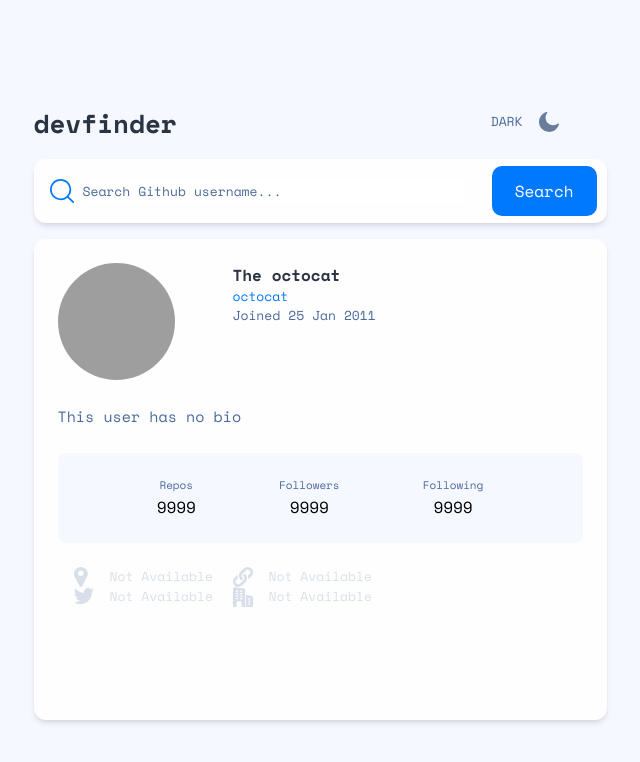
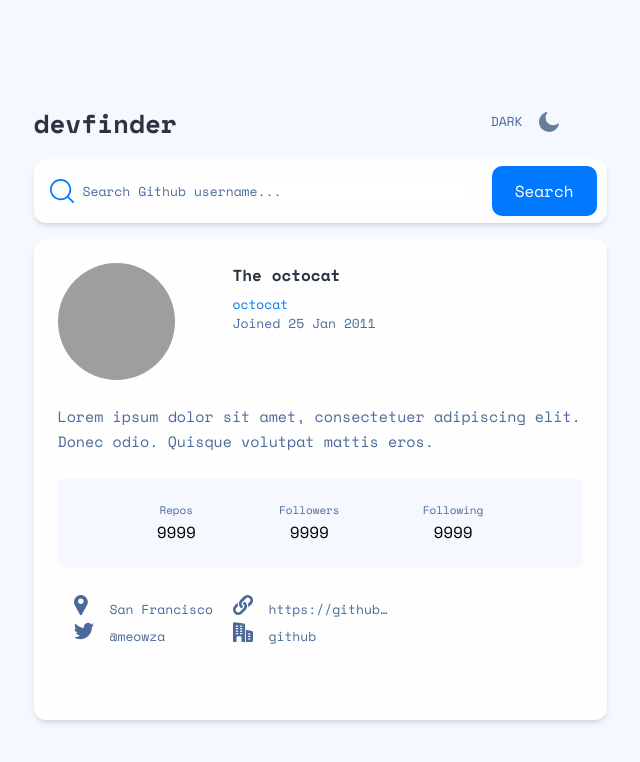
Before and after one commit to R3sty/github-user-search, a React (Vite) app: page / in a window 1280 px wide. Shown: the top 762 px of the page, without its empty margins (344-984 px from the left). Built offline with nearby package versions, Linux system fonts and the light colour scheme; grey boxes are pictures that could not be loaded.

Commit message:
for submission

```diff
--- a/src/App.tsx
+++ b/src/App.tsx
@@ -21,7 +21,7 @@
     }
   }, [theme]);
 
-  const handleThemeSwitch = () => {
+ const handleThemeSwitch = () => {
     setTheme(theme === "dark" ? "light" : "dark")
   };
 
--- a/src/components/Links.tsx
+++ b/src/components/Links.tsx
@@ -10,8 +10,8 @@
 export const Links = ({ content, href, children}: LinkProps) => {
     return href !== null ? (
         <a
-        className={classnames('flex items-center gap-4 text-xs text-bluishGrey', {
-            'opacity-20': content === 'Not Available',
+        className={classnames('flex items-center gap-4 text-xs text-bluishGrey dark:text-whiteDm space-y-2', {
+            'opacity-50': content === 'Not available',
         })}
         href={href}
     >
@@ -20,7 +20,7 @@
     </a>
 ) : (
     <span
-        className={classnames('flex items-center gap-4 text-xs text-bluishGrey', {
+        className={classnames('flex items-center gap-4 text-xs text-bluishGrey dark:text-whiteDm', {
             'opacity-20': content === 'Not available',
         })}
     >
--- a/src/components/ProfileCard.tsx
+++ b/src/components/ProfileCard.tsx
@@ -7,22 +7,22 @@
 
 export const ProfileCard = (userData: DefaultData) => {
     return (
-        <div className="mt-4 mx-6 bg-white tablet:h-[481px] tablet:w-[573px] desktop:h-[444px] desktop:w-[730px] shadow-md rounded-xl ">
+        <div className="mt-4 mx-6 bg-white tablet:h-[481px] tablet:w-[573px] desktop:h-[444px] desktop:w-[730px] shadow-md rounded-xl dark:bg-bluishGreyDm ">
             <div className="grid grid-cols-3 p-6 desktop:grid desktop:grid-cols-3 desktop:p-6">
                 {userData ? (
                     <Avatar avatarUrl={userData.avatar_url || defaultData.avatar_url} />
                 ) : (
                     <Avatar avatarUrl={defaultData.avatar_url} />
                 )}
-                <div className="col-span-2 desktop:flex">
-                    <div>
-                <div className="text-black text-m desktop:text-[26px] desktop:mt-4">{userData?.name || defaultData.name } </div>
-                    <div className="text-blue text-xs col-span-2 desktop:text-m desktop:font-normal desktop:mt-4 mr-6">{userData?.login || defaultData.login}</div>
+                <div className="col-span-2 desktop:flex desktop:justify-between desktop:mr-8">
+                    <div className="desktop:justify-left space-y-2">
+                <div className="text-black dark:text-whiteDm text-m desktop:text-[26px] desktop:mt-4">{(userData && userData.name) ? userData.name : defaultData.name } </div>
+                    <div className="text-blue text-xs col-span-2 desktop:text-m desktop:font-normal desktop:mt-4 mr-6">{(userData && userData.login) ? userData.login : defaultData.login || "This user has no login data"}</div>
                     </div>
-
-                    <div className="text-bluishGrey text-xs col-span-2 desktop:mt-6 desktop:pl-40">Joined {moment(userData?.created_at || defaultData.created_at).format('DD MMM yyy')}</div>
+                    <div className="text-bluishGrey dark:text-whiteDm text-xs col-span-2 desktop:mt-6">Joined {moment(userData?.created_at || defaultData.created_at).format('DD MMM yyy')}</div>
                     </div>
-                <div className="mt-6 text-bluishGrey text-s col-span-3 desktop:text-m desktop:mr-6 desktop:col-span-2">{userData?.bio || "This user has no bio"}</div>
+                <div className="mt-6 text-bluishGrey dark:text-whiteDm text-s col-span-3 desktop:text-m desktop:mr-6 desktop:col-span-2">{(userData && userData.bio) ? userData.bio : "Lorem ipsum dolor sit amet, consectetuer adipiscing elit. Donec odio. Quisque volutpat mattis eros." || "This user has no bio"}
+            </div>
 
                 <StatsContainer {...userData} />
                 <LinksContainer {...userData} />
--- a/src/components/Search.tsx
+++ b/src/components/Search.tsx
@@ -17,19 +17,19 @@
 
     return (
         <div className="mx-6 mt-4 tablet:w-full desktop:w-full">
-            <form className="rounded-xl h-16 bg-white shadow-md items-center flex flex-row" onSubmit={handleSubmit} >
+            <form className="rounded-xl h-16 bg-white  dark:bg-bluishGreyDm shadow-md items-center flex flex-row" onSubmit={handleSubmit} >
                 <div className="p-4 flex flex-1">
                     <svg className="h-6 w-6" height="20" width="20" xmlns="http://www.w3.org/2000/svg"><path d="M10.609 0c5.85 0 10.608 4.746 10.608 10.58 0 2.609-.952 5-2.527 6.847l5.112 5.087a.87.87 0 01-1.227 1.233l-5.118-5.093a10.58 10.58 0 01-6.848 2.505C4.759 21.16 0 16.413 0 10.58 0 4.747 4.76 0 10.609 0zm0 1.74c-4.891 0-8.87 3.965-8.87 8.84 0 4.874 3.979 8.84 8.87 8.84a8.855 8.855 0 006.213-2.537l.04-.047a.881.881 0 01.058-.053 8.786 8.786 0 002.558-6.203c0-4.875-3.979-8.84-8.87-8.84z" fill="#0079ff" /></svg>
 
                 <input
                     ref={searchRef}
                     onChange={handleChange}
-                        className="ml-[9px] flex-1 truncate text-xs font-light caret-[#0079FF] outline-none placeholder:text-bluishGrey desktop:text-s"
+                        className="ml-[9px] flex-1 truncate text-xs font-light text-bluishGrey caret-[#0079FF] outline-none placeholder:text-bluishGrey dark:bg-bluishGreyDm dark: dark:text-whiteDm desktop:text-s"
                     placeholder={"Search Github username..."}
                     type="text"
                     />
                 </div>
-                {showNoResults && <span className='hidden pr-[14px] text-sm font-bold text-[#F74646] md:block'>No results</span>}
+                {showNoResults && <span className='hidden pr-[14px] text-sm font-bold text-[#F74646] desktop:block'>No results</span>}
                     <button className="rounded-[10px] bg-blue px-3 mr-2 pt-[12.5px] pb-[13.5px] text-sm text-white transition-colors hover:bg-[#60ABFF] tablet:my-[9.5px] tablet:mx-[10px] tablet:px-[23px] desktop:text-[1rem]" type="submit">Search</button>
                 </form>
         </div>
--- a/src/components/Stats.tsx
+++ b/src/components/Stats.tsx
@@ -6,8 +6,8 @@
 export const Stats = ({ stats, data}: Props) => {
     return (
         <div>
-            <div className="text-[11px] text-bluishGrey">{stats}</div>
-            <div className="mt-px">{data}</div>
+            <div className="text-[11px] text-bluishGrey dark:text-whiteDm">{stats}</div>
+            <div className="mt-px dark:text-whiteDm">{data}</div>
         </div>
     )
 }
--- a/src/containers/LinksContainer.tsx
+++ b/src/containers/LinksContainer.tsx
@@ -3,36 +3,27 @@
 import { defaultData } from "../lib/defaultData";
 //import { useEffect, useState } from "react";
 
-type defaultData = Pick<DefaultData, 'blog' | 'company' | 'twitter_username' | 'location'>
+type Props = Pick<DefaultData, 'blog' | 'company' | 'twitter_username' | 'location'>;
 
-export const LinksContainer = (userData: defaultData) => {
-
-    // const [location, setLocation] = useState(defaultData.location)
-    // useEffect(() => {
-    //     if (userData?.location)
-    //     {
-    //         setLocation(userData.location)
-    //     }
-    //     else ( setLocation("Not available"))
-    // }, [userData]);
+export const LinksContainer = (userData: Props) => {
 
     return (
         <div className="col-span-2 tablet:col-span-2 tablet:grid tablet:grid-cols-2 desktop:col-span-2 desktop:grid desktop:grid-cols-2 py-6 px-4 desktop:mr-10">
-            <Links
-                content={userData?.location || 'Not Available'}
+            <Links className="dark:text-whiteDm"
+                content={(userData && userData.location) ? userData.location : defaultData.location || 'Not available'}
                 href={userData?.location || undefined}>
-                <div className="pr-4"><svg height="20" width="14" xmlns="http://www.w3.org/2000/svg"><path d="M12.797 3.425C11.584 1.33 9.427.05 7.03.002a7.483 7.483 0 00-.308 0C4.325.05 2.17 1.33.955 3.425a6.963 6.963 0 00-.09 6.88l4.959 9.077.007.012c.218.38.609.606 1.045.606.437 0 .828-.226 1.046-.606l.007-.012 4.96-9.077a6.963 6.963 0 00-.092-6.88zm-5.92 5.638c-1.552 0-2.813-1.262-2.813-2.813s1.261-2.812 2.812-2.812S9.69 4.699 9.69 6.25 8.427 9.063 6.876 9.063z" fill="#4b6a9b"/></svg></div>
+                <div className="pr-4"><svg className="fill-bluishGrey dark:fill-whiteDm" height="20" width="14" xmlns="http://www.w3.org/2000/svg"><path d="M12.797 3.425C11.584 1.33 9.427.05 7.03.002a7.483 7.483 0 00-.308 0C4.325.05 2.17 1.33.955 3.425a6.963 6.963 0 00-.09 6.88l4.959 9.077.007.012c.218.38.609.606 1.045.606.437 0 .828-.226 1.046-.606l.007-.012 4.96-9.077a6.963 6.963 0 00-.092-6.88zm-5.92 5.638c-1.552 0-2.813-1.262-2.813-2.813s1.261-2.812 2.812-2.812S9.69 4.699 9.69 6.25 8.427 9.063 6.876 9.063z"/></svg></div>
             </Links>
             <Links
-                content={userData?.blog || 'Not Available'}
+                content={(userData && userData.blog) ? userData.blog : defaultData.blog || 'Not available'}
                 href={userData?.blog || undefined}>
-                <div className="pr-4"><svg height="20" width="20" xmlns="http://www.w3.org/2000/svg"><g fill="#4b6a9b"><path d="M7.404 5.012c-2.355 2.437-1.841 6.482.857 8.273.089.06.207.048.283-.027.568-.555 1.049-1.093 1.47-1.776a.213.213 0 00-.084-.3A2.743 2.743 0 018.878 10.1a2.64 2.64 0 01-.223-1.803c.168-.815 1.043-1.573 1.711-2.274l-.004-.002 2.504-2.555a2.568 2.568 0 013.648-.019 2.6 2.6 0 01.037 3.666l-1.517 1.56a.266.266 0 00-.06.273c.35 1.012.435 2.44.201 3.519-.006.03.031.05.053.028l3.228-3.295c2.062-2.105 2.044-5.531-.04-7.615a5.416 5.416 0 00-7.691.04L7.417 4.998l-.013.014z" /><path d="M13.439 13.75a.401.401 0 00.006-.003c.659-1.204.788-2.586.48-3.933l-.002.002-.001-.001a5.434 5.434 0 00-2.19-3.124.3.3 0 00-.333.015c-.553.448-1.095 1.021-1.452 1.754a.243.243 0 00.096.317c.415.24.79.593 1.04 1.061h.001c.196.33.388.958.263 1.632-.116.894-1.019 1.714-1.736 2.453-.546.559-1.935 1.974-2.49 2.542a2.6 2.6 0 01-3.666.037 2.6 2.6 0 01-.038-3.666l1.521-1.564A.266.266 0 005 11.004c-.338-1.036-.43-2.432-.217-3.51.006-.03-.031-.049-.053-.027l-3.179 3.245c-2.083 2.126-2.066 5.588.04 7.693 2.125 2.083 5.57 2.048 7.653-.078.723-.81 3.821-3.678 4.195-4.577z" /></g></svg></div>
+                <div className="pr-4"><svg className="fill-bluishGrey dark:fill-whiteDm" height="20" width="20" xmlns="http://www.w3.org/2000/svg"><g><path d="M7.404 5.012c-2.355 2.437-1.841 6.482.857 8.273.089.06.207.048.283-.027.568-.555 1.049-1.093 1.47-1.776a.213.213 0 00-.084-.3A2.743 2.743 0 018.878 10.1a2.64 2.64 0 01-.223-1.803c.168-.815 1.043-1.573 1.711-2.274l-.004-.002 2.504-2.555a2.568 2.568 0 013.648-.019 2.6 2.6 0 01.037 3.666l-1.517 1.56a.266.266 0 00-.06.273c.35 1.012.435 2.44.201 3.519-.006.03.031.05.053.028l3.228-3.295c2.062-2.105 2.044-5.531-.04-7.615a5.416 5.416 0 00-7.691.04L7.417 4.998l-.013.014z" /><path d="M13.439 13.75a.401.401 0 00.006-.003c.659-1.204.788-2.586.48-3.933l-.002.002-.001-.001a5.434 5.434 0 00-2.19-3.124.3.3 0 00-.333.015c-.553.448-1.095 1.021-1.452 1.754a.243.243 0 00.096.317c.415.24.79.593 1.04 1.061h.001c.196.33.388.958.263 1.632-.116.894-1.019 1.714-1.736 2.453-.546.559-1.935 1.974-2.49 2.542a2.6 2.6 0 01-3.666.037 2.6 2.6 0 01-.038-3.666l1.521-1.564A.266.266 0 005 11.004c-.338-1.036-.43-2.432-.217-3.51.006-.03-.031-.049-.053-.027l-3.179 3.245c-2.083 2.126-2.066 5.588.04 7.693 2.125 2.083 5.57 2.048 7.653-.078.723-.81 3.821-3.678 4.195-4.577z" /></g></svg></div>
             </Links>
-            <Links content={userData?.twitter_username || 'Not Available'} href={userData?.twitter_username ? `https://twitter.com/${userData?.twitter_username}` : undefined}>
-                <div className="pr-4"><svg height="18" width="20" xmlns="http://www.w3.org/2000/svg"><path d="M20 2.799a8.549 8.549 0 01-2.363.647 4.077 4.077 0 001.804-2.266 8.194 8.194 0 01-2.6.993A4.099 4.099 0 009.75 4.977c0 .324.027.637.095.934-3.409-.166-6.425-1.8-8.452-4.288a4.128 4.128 0 00-.56 2.072c0 1.42.73 2.679 1.82 3.408A4.05 4.05 0 01.8 6.598v.045a4.119 4.119 0 003.285 4.028 4.092 4.092 0 01-1.075.135c-.263 0-.528-.015-.776-.07.531 1.624 2.038 2.818 3.831 2.857A8.239 8.239 0 01.981 15.34 7.68 7.68 0 010 15.285a11.543 11.543 0 006.29 1.84c7.545 0 11.67-6.25 11.67-11.667 0-.182-.006-.357-.015-.53A8.18 8.18 0 0020 2.798z" fill="#4b6a9b" /></svg></div>
+            <Links content={(userData && userData.twitter_username) ? userData.twitter_username : defaultData.twitter_username || 'Not available'} href={userData?.twitter_username ? `https://twitter.com/${userData?.twitter_username}` : undefined}>
+                <div className="pr-4 dark:text-whiteDm "><svg className="fill-bluishGrey dark:fill-whiteDm" height="18" width="20" xmlns="http://www.w3.org/2000/svg"><path d="M20 2.799a8.549 8.549 0 01-2.363.647 4.077 4.077 0 001.804-2.266 8.194 8.194 0 01-2.6.993A4.099 4.099 0 009.75 4.977c0 .324.027.637.095.934-3.409-.166-6.425-1.8-8.452-4.288a4.128 4.128 0 00-.56 2.072c0 1.42.73 2.679 1.82 3.408A4.05 4.05 0 01.8 6.598v.045a4.119 4.119 0 003.285 4.028 4.092 4.092 0 01-1.075.135c-.263 0-.528-.015-.776-.07.531 1.624 2.038 2.818 3.831 2.857A8.239 8.239 0 01.981 15.34 7.68 7.68 0 010 15.285a11.543 11.543 0 006.29 1.84c7.545 0 11.67-6.25 11.67-11.667 0-.182-.006-.357-.015-.53A8.18 8.18 0 0020 2.798z"/></svg></div>
             </Links>
-            <Links content={userData?.company || 'Not Available'}>
-                <div className="pr-4"><svg height="20" width="20" xmlns="http://www.w3.org/2000/svg"><g fill="#4b6a9b"><path d="M10.858 1.558L1.7.167A1.477 1.477 0 00.517.492 1.49 1.49 0 000 1.608v17.559c0 .458.375.833.833.833h2.709v-4.375c0-.808.65-1.458 1.458-1.458h2.083c.809 0 1.459.65 1.459 1.458V20h3.541V3a1.46 1.46 0 00-1.225-1.442zM4.583 12.292h-1.25a.625.625 0 010-1.25h1.25a.625.625 0 010 1.25zm0-2.5h-1.25a.625.625 0 010-1.25h1.25a.625.625 0 010 1.25zm0-2.5h-1.25a.625.625 0 010-1.25h1.25a.625.625 0 010 1.25zm0-2.5h-1.25a.625.625 0 010-1.25h1.25a.625.625 0 010 1.25zm4.167 7.5H7.5a.625.625 0 010-1.25h1.25a.625.625 0 010 1.25zm0-2.5H7.5a.625.625 0 010-1.25h1.25a.625.625 0 010 1.25zm0-2.5H7.5a.625.625 0 010-1.25h1.25a.625.625 0 010 1.25zm0-2.5H7.5a.625.625 0 010-1.25h1.25a.625.625 0 010 1.25zM18.85 9.035l-5.933-1.242V20h5.625A1.46 1.46 0 0020 18.542V10.46c0-.688-.47-1.274-1.15-1.425zM16.875 17.5h-1.25a.625.625 0 010-1.25h1.25a.625.625 0 010 1.25zm0-2.5h-1.25a.625.625 0 010-1.25h1.25a.625.625 0 010 1.25zm0-2.5h-1.25a.625.625 0 010-1.25h1.25a.625.625 0 010 1.25z" /></g></svg></div>
+            <Links content={(userData && userData.company) ? userData.company : defaultData.company || 'Not available'}>
+                <div className="pr-4"><svg className="fill-bluishGrey dark:fill-whiteDm" height="20" width="20" xmlns="http://www.w3.org/2000/svg"><g><path d="M10.858 1.558L1.7.167A1.477 1.477 0 00.517.492 1.49 1.49 0 000 1.608v17.559c0 .458.375.833.833.833h2.709v-4.375c0-.808.65-1.458 1.458-1.458h2.083c.809 0 1.459.65 1.459 1.458V20h3.541V3a1.46 1.46 0 00-1.225-1.442zM4.583 12.292h-1.25a.625.625 0 010-1.25h1.25a.625.625 0 010 1.25zm0-2.5h-1.25a.625.625 0 010-1.25h1.25a.625.625 0 010 1.25zm0-2.5h-1.25a.625.625 0 010-1.25h1.25a.625.625 0 010 1.25zm0-2.5h-1.25a.625.625 0 010-1.25h1.25a.625.625 0 010 1.25zm4.167 7.5H7.5a.625.625 0 010-1.25h1.25a.625.625 0 010 1.25zm0-2.5H7.5a.625.625 0 010-1.25h1.25a.625.625 0 010 1.25zm0-2.5H7.5a.625.625 0 010-1.25h1.25a.625.625 0 010 1.25zm0-2.5H7.5a.625.625 0 010-1.25h1.25a.625.625 0 010 1.25zM18.85 9.035l-5.933-1.242V20h5.625A1.46 1.46 0 0020 18.542V10.46c0-.688-.47-1.274-1.15-1.425zM16.875 17.5h-1.25a.625.625 0 010-1.25h1.25a.625.625 0 010 1.25zm0-2.5h-1.25a.625.625 0 010-1.25h1.25a.625.625 0 010 1.25zm0-2.5h-1.25a.625.625 0 010-1.25h1.25a.625.625 0 010 1.25z" /></g></svg></div>
             </Links>
         </div>
     )
--- a/src/containers/StatsContainer.tsx
+++ b/src/containers/StatsContainer.tsx
@@ -6,7 +6,7 @@
 
 export const StatsContainer = (userData: defaultData) => {
     return (
-        <div className="flex flex-col-3 justify-evenly text-center mt-6 bg-lightGrey rounded-lg py-6 px-4 col-span-3 desktop:col-span-2 desktop:mr-6">
+        <div className="flex flex-col-3 justify-evenly text-center mt-6 bg-lightGrey rounded-lg py-6 px-4 col-span-3 desktop:col-span-2 desktop:mr-6 dark:bg-blackDm">
             <Stats stats="Repos"
                 data={userData?.followers || defaultData.public_repos} />
             <Stats stats="Followers"
--- a/src/styles/user.css
+++ /dev/null
@@ -1,4 +0,0 @@
-.avatar {
-    grid-area: avatar;
-    @apply hidden desktop:block;
-}
```
Also changed, not shown: 1 other file (tests, documents, lock files or other folders).
